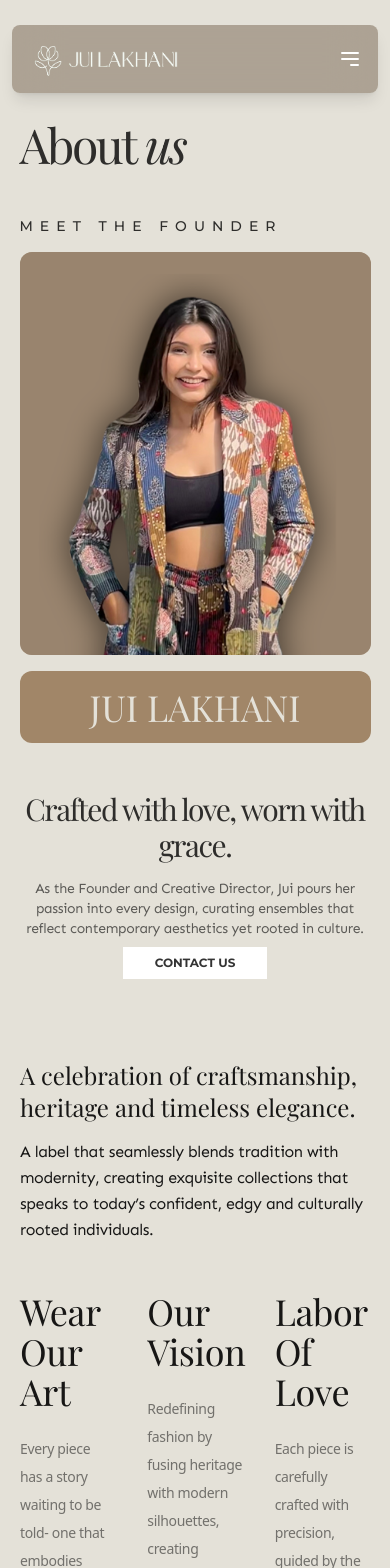
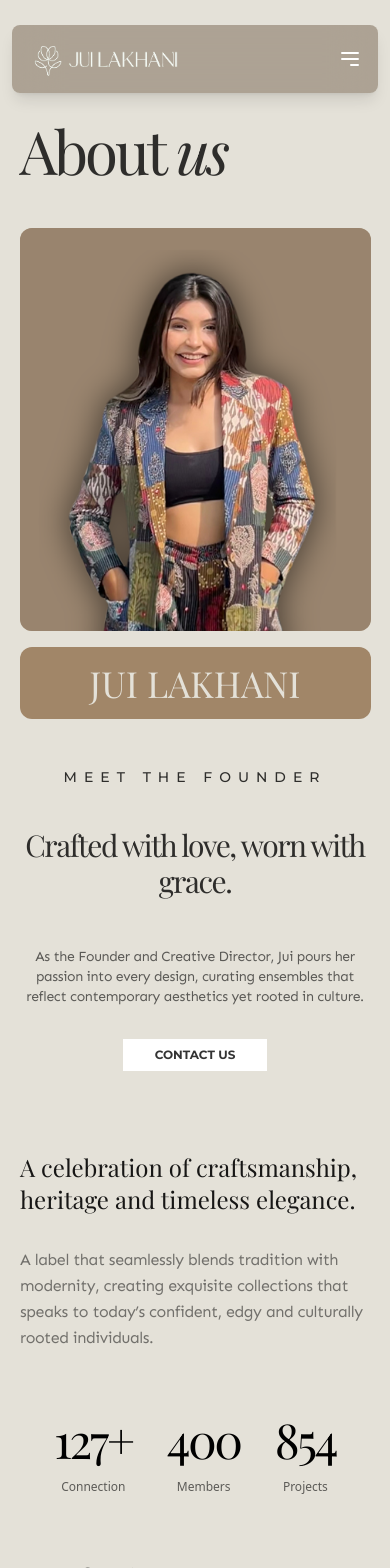
Before and after one commit to sid-lakhani/frontend-labeljuilakhani, a Next.js app: page /about in a window 390 px wide. Shown: the top 1568 px of the page. Built offline with nearby package versions, Linux system fonts and the light colour scheme.

Commit message:
responsiveness

```diff
--- a/src/app/globals.css
+++ b/src/app/globals.css
@@ -7,12 +7,14 @@
       transform: translateX(0);
     }
     to {
-      transform: translateX(-50%);
+      transform: translateX(-100%);
     }
   }
 
   .animate-scroll {
     display: flex;
     flex-wrap: nowrap;
+    gap: 32px;
     animation: scroll 40s linear infinite;
+    will-change: transform;
   }
--- a/src/components/AboutUsPage/HeroSection.tsx
+++ b/src/components/AboutUsPage/HeroSection.tsx
@@ -6,15 +6,12 @@
       {/* <p className="text-sm uppercase tracking-[0.5em] font-montserrat font-medium text-black/80">
         Who we are
       </p> */}
-      <h1 className="text-5xl md:text-7xl lg:text-8xl font-playfair text-black/80 tracking-tighter md:ml-20 mt-2">
+      <h1 className="text-6xl md:text-7xl lg:text-8xl font-playfair text-black/80 tracking-tighter md:ml-20 mt-2">
         About <span className="italic">us</span>
       </h1>
 
       <div className="flex flex-col md:flex-row justify-center gap-12 mt-12">
         <div className="md:w-1/2 flex flex-col justify-evenly gap-4">
-        <p className="md:hidden text-sm uppercase tracking-[0.5em] font-montserrat font-medium text-black/80">
-            Meet THE FOUNDER
-          </p>
           <img
             src="/Portrait.png"
             alt="Portrait"
@@ -24,8 +21,8 @@
             Jui Lakhani
           </p>
         </div>
-        <div className="md:w-1/3 flex flex-col justify-start gap-2 md:gap-12 text-center md:text-start">
-          <p className="hidden md:block text-sm uppercase tracking-[0.5em] font-montserrat font-medium text-black/80">
+        <div className="md:w-1/3 flex flex-col justify-start gap-10 md:gap-12 text-center md:text-start">
+          <p className="text-sm uppercase tracking-[0.5em] font-montserrat font-medium text-black/80">
             Meet THE FOUNDER
           </p>
           <p className="text-3xl md:text-4xl lg:text-5xl font-playfair text-black/80 tracking-tighter md:mt-2">
@@ -38,7 +35,7 @@
               aesthetics yet rooted in culture.
             </p>
             <Link href={"/customs"}>
-              <button className="mt-2 md:mt-8 py-2 px-8 md:px-16 md:py-4 text-black/80 font-montserrat font-bold text-xs md:text-sm bg-white uppercase hover:underline">
+              <button className="mt-8 py-2 px-8 md:px-16 md:py-4 text-black/80 font-montserrat font-bold text-xs md:text-sm bg-white uppercase hover:underline">
                 Contact Us
               </button>
             </Link>
--- a/src/components/AboutUsPage/StatsSection.tsx
+++ b/src/components/AboutUsPage/StatsSection.tsx
@@ -7,44 +7,44 @@
         <h1 className="w-full md:w-1/2 font-playfair text-2xl md:text-3xl lg:text-4xl text-black/90 traicking-tighter">
           A celebration of craftsmanship, heritage and timeless elegance.
         </h1>
-        <h2 className="w-full md:w-1/2 font-sen text-base md:text-lg lg:text-xl text-black/90 leading-relaxed tracking-tight">
+        <h2 className="w-full md:w-1/2 font-sen text-base md:text-lg lg:text-xl text-black/50 leading-relaxed tracking-tight mt-4 md:mt-0">
           A label that seamlessly blends tradition with modernity, creating
           exquisite collections that speaks to today’s confident, edgy and
           culturally rooted individuals.
         </h2>
       </div>
 
-      {/* <div className="flex justify-evenly mt-16 text-center">
+      <div className="flex justify-evenly mt-16 text-center">
         <div>
-          <p className="text-8xl font-playfair text-black tracking-tighter">
+          <p className="text-5xl md:text-7xl lg:text-8xl font-playfair text-black tracking-tighter">
             127+
           </p>
-          <p className="text-sm text-black/60 mt-4">Connection</p>
+          <p className="text-xs md:text-sm text-black/60 mt-4">Connection</p>
         </div>
         <div>
-          <p className="text-8xl font-playfair text-black tracking-tighter">
+          <p className="text-5xl md:text-7xl lg:text-8xl font-playfair text-black tracking-tighter">
             400
           </p>
-          <p className="text-sm text-black/60 mt-4">Members</p>
+          <p className="text-xs md:text-sm text-black/60 mt-4">Members</p>
         </div>
         <div>
-          <p className="text-8xl font-playfair text-black tracking-tighter">
+          <p className="text-5xl md:text-7xl lg:text-8xl font-playfair text-black tracking-tighter">
             854
           </p>
-          <p className="text-sm text-black/60 mt-4">Projects</p>
+          <p className="text-xs md:text-sm text-black/60 mt-4">Projects</p>
         </div>
-      </div> */}
+      </div>
 
-      <div className="grid grid-cols-3 gap-8 mt-12 text-black/50 text-sm tracking-tight leading-loose">
+      <div className="grid grid-rows-3 md:grid-cols-3 gap-6 md:gap-8 mt-16 text-black/50 text-xs md:text-sm tracking-tight leading-loose">
         <div>
-          <h1 className="font-playfair text-4xl text-black/90">Wear Our Art</h1>
+          <h1 className="font-playfair text-2xl md:text-3xl lg:text-4xl text-black/90">Wear Our Art</h1>
           <p className="mt-6">
             Every piece has a story waiting to be told- one that embodies grace,
             beauty and the joy of celebration.
           </p>
         </div>
         <div>
-          <h1 className="font-playfair text-4xl text-black/90">Our Vision</h1>
+          <h1 className="font-playfair text-2xl md:text-3xl lg:text-4xl text-black/90">Our Vision</h1>
           <p className="mt-6">
             Redefining fashion by fusing heritage with modern silhouettes,
             creating timeless pieces that inspire confidence and celebrate
@@ -52,7 +52,7 @@
           </p>
         </div>
         <div>
-          <h1 className="font-playfair text-4xl text-black/90">
+          <h1 className="font-playfair text-2xl md:text-3xl lg:text-4xl text-black/90">
             Labor Of Love
           </h1>
           <p className="mt-6">
--- a/src/components/HomePage/ContactSection.tsx
+++ b/src/components/HomePage/ContactSection.tsx
@@ -2,7 +2,7 @@
 
 export default function ContactSection() {
   return (
-    <div className="h-fit px-[5%] md:px-[10%] lg:px-[5%] flex flex-col md:flex-row items-center justify-center my-20 gap-4 md:gap-8 lg:gap-24">
+    <div className="h-fit px-[5%] md:px-[10%] lg:px-[5%] flex flex-col md:flex-row items-center justify-center my-12 md:my-20 gap-4 md:gap-8 lg:gap-24">
       <img
         src={"/logo.png"}
         alt="Contact"
--- a/src/components/HomePage/Testimonials.tsx
+++ b/src/components/HomePage/Testimonials.tsx
@@ -52,30 +52,30 @@
       {/* <div className="px-[5%] mt-4 lg:mt-12 flex justify-center items-center h-full text-3xl md:text-5xl lg:text-6xl font-playfair text-primary italic">
         Testimonials *
       </div> */}
-      <div className="my-40 px-8 relative w-full overflow-hidden">
+      <div className="my-20 lg:my-40 px-8 relative w-full overflow-hidden">
         <div className="flex w-fit gap-8 animate-scroll">
           {[...testimonials, ...testimonials].map((post, index) => {
             const postImageUrl = `http://localhost:1337${post.Image.url}`;
             return (
               <div
                 key={index}
-                className="bg-secondary rounded-3xl p-6 h-[400px] w-[400px] flex flex-col justify-between relative"
+                className="bg-secondary rounded-3xl p-6 h-[250px] md:h-[300px] lg:h-[400px] w-[250px] md:w-[300px] lg:w-[400px] flex flex-col justify-between relative"
               >
-                <p className="h-full font-sen text-2xl text-white italic whitespace-normal flex justify-center items-center text-center">
+                <p className="h-full font-sen text-base md:text-lg lg:text-2xl text-white italic whitespace-normal flex justify-center items-center text-center">
                   {post.Testimonial}
                 </p>
                 <img
                   src="/testimonial.svg"
-                  className="w-12 h-12 absolute top-8 left-6"
+                  className="w-6 md:w-8 lg:w-10 h-6 md:h-8 lg:h-10 absolute top-8 left-6"
                 />
                 <div className="absolute bottom-0 left-0 bg-quaternary flex items-center px-4 py-2 w-fit rounded-tr-3xl">
                   <img
                     src={postImageUrl}
                     alt={post.Name}
-                    className="w-10 h-10 rounded-full border border-secondary"
+                    className="w-6 md:w-8 lg:w-10 h-6 md:h-8 lg:h-10 rounded-full border border-secondary"
                   />
                   <div className="ml-3">
-                    <p className="font-sen text-base text-quinary">{post.Name}</p>
+                    <p className="font-sen text-xs md:text-sm lg:text-base text-quinary">{post.Name}</p>
                   </div>
                 </div>
               </div>
```
